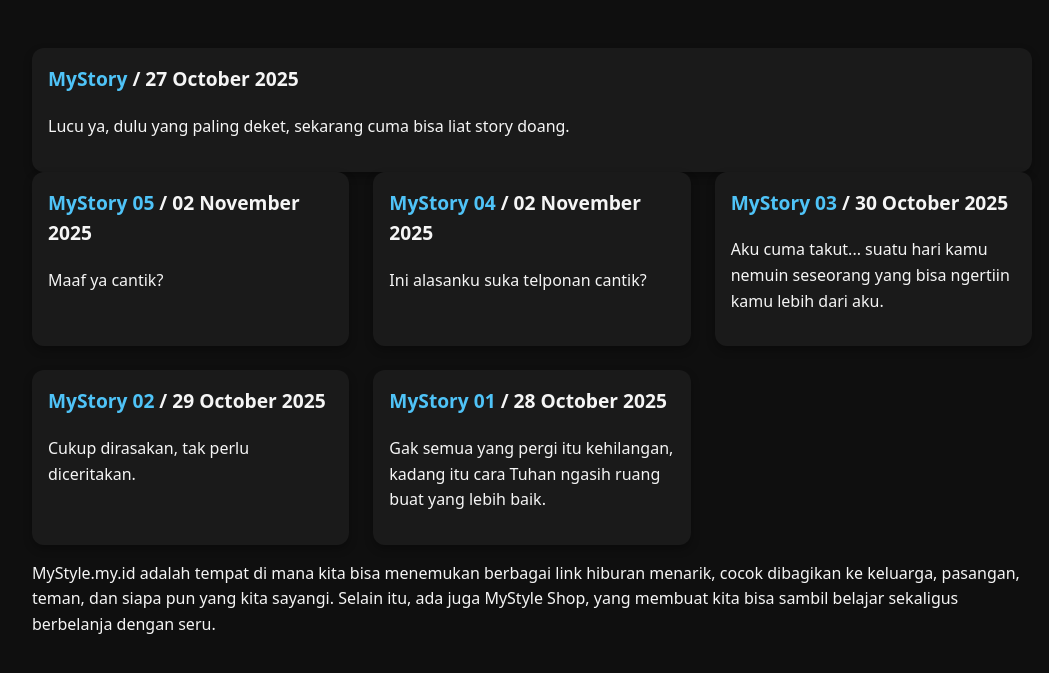
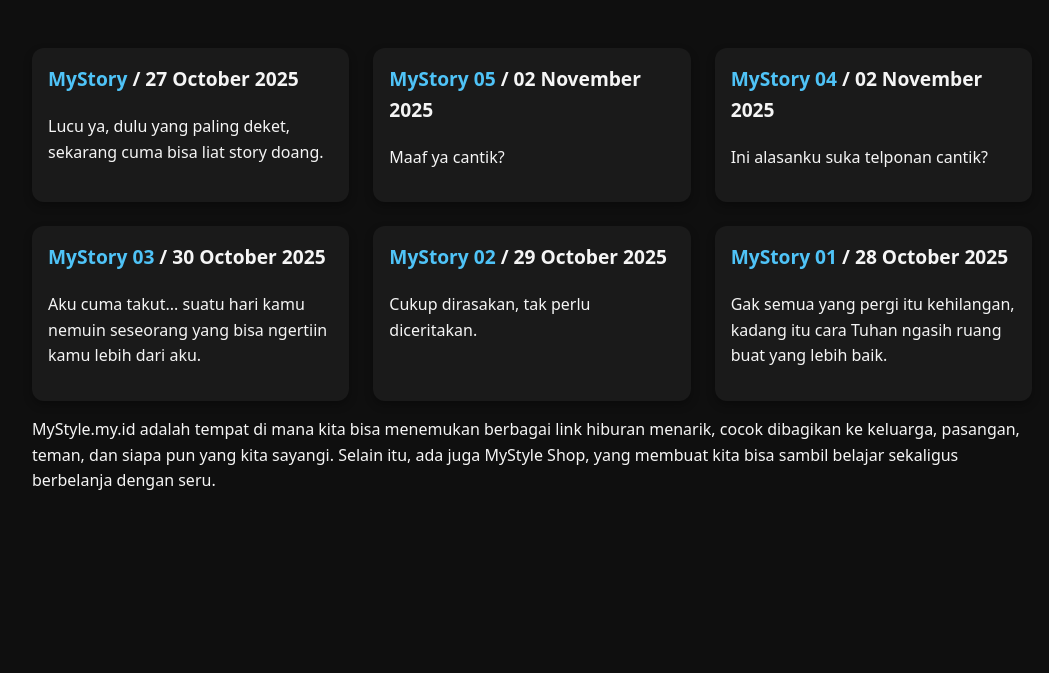
Before and after one commit to mystyl3/mystyl3.github.io, a Jekyll site: the page built from index.html, in a window 1280 px wide. Shown: the top 673 px of the page, without its empty margins (108-1157 px from the left). Built offline with Jekyll 4.4.1, drawn with Linux system fonts in a browser that asks for light colours.

Commit message:
Update index.html

```diff
--- a/index.html
+++ b/index.html
@@ -7,19 +7,15 @@
 lastmod: 2025-11-01T06:00:00+07:00
 ---
 
-<!-- 🌟 Postingan Unggulan -->
 <div class="grid">
-  {% assign featured_posts = site.posts | where: "featured", true %}
+{% assign featured_posts = site.posts | where: "featured", true %}
   {% for post in featured_posts %}
     <div class="card">
       <h3><a href="{{ post.url | relative_url }}">{{ post.title }}</a> / {{ post.date | date: "%d %B %Y" }}</h3>
       <p>{{ post.description }}</p>
     </div>
   {% endfor %}
-</div>
 
-<!-- 📚 Postingan Lain (tanpa yang featured) -->
-<div class="grid">
   {% assign regular_posts = site.posts | where_exp: "post", "post.featured != true" %}
   {% for post in regular_posts %}
     <div class="card">
```
